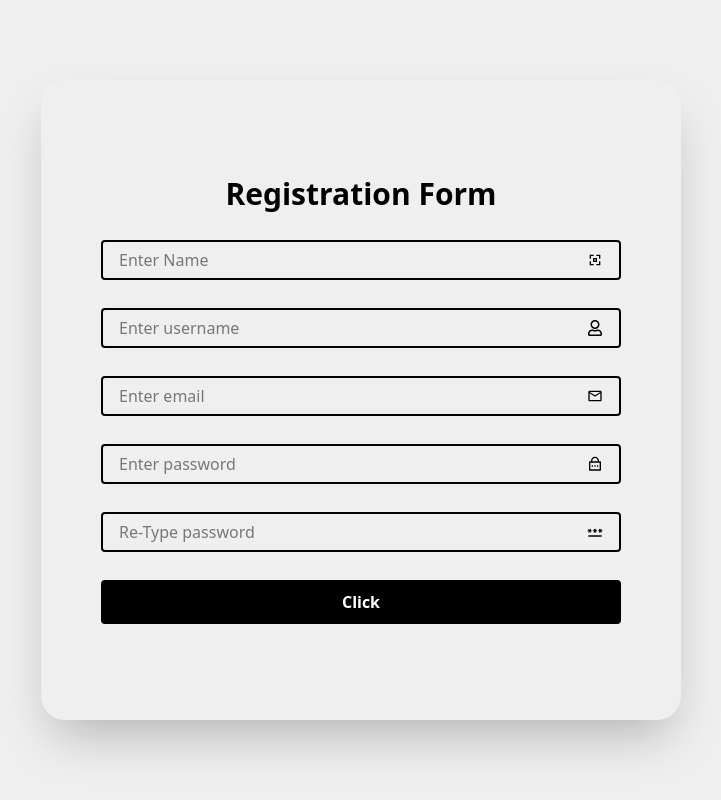
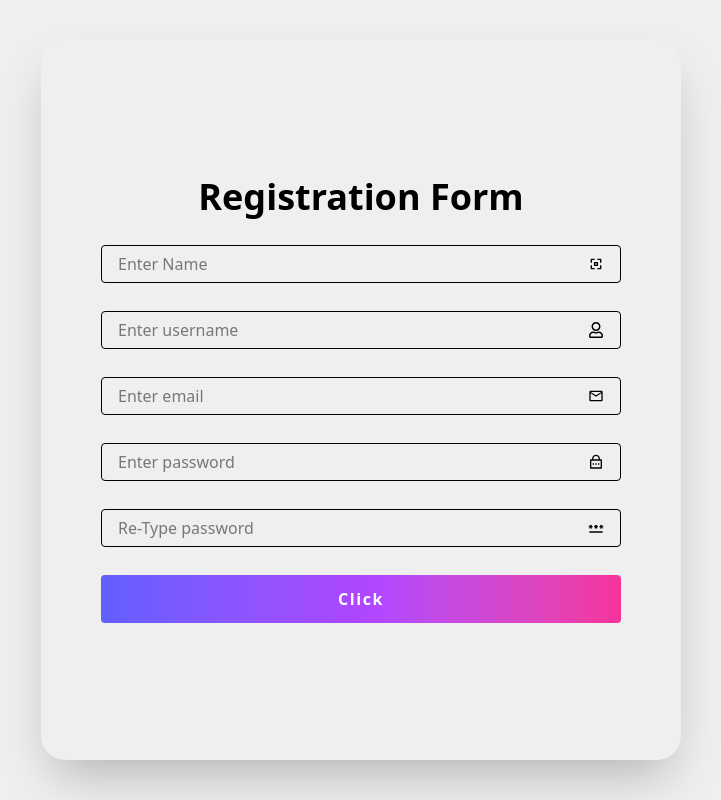
Before and after one commit to saikarthik-0109/billFrontend, a React (Vite) app: page / in a window 1280 px wide. Shown: the whole page, without its empty margins (279-1000 px from the left). Built offline with nearby package versions, Linux system fonts and the light colour scheme.

Commit message:
form validation done for registered page

```diff
--- a/package.json
+++ b/package.json
@@ -13,10 +13,12 @@
     "@tailwindcss/vite": "^4.1.10",
     "react": "^19.1.0",
     "react-dom": "^19.1.0",
+    "react-hot-toast": "^2.5.2",
     "react-icons": "^5.5.0",
     "react-router-dom": "^7.6.2",
     "router-dom": "^3.0.3",
-    "tailwindcss": "^4.1.10"
+    "tailwindcss": "^4.1.10",
+    "val-pass": "^3.0.3"
   },
   "devDependencies": {
     "@eslint/js": "^9.25.0",
--- a/src/components/user/Register.jsx
+++ b/src/components/user/Register.jsx
@@ -4,30 +4,56 @@ import { FaRegUser } from "react-icons/fa";
 import { MdOutlineMailOutline } from "react-icons/md";
 import { RiLockPasswordLine } from "react-icons/ri";
 import { MdPassword } from "react-icons/md";
+import { validatePassword } from 'val-pass';
+import toast from 'react-hot-toast';
 
 const Register = () => {
 
-  let [formData,setformData]=useState({})
-  let [RepeatPassword,setRepeatPassword] =useState("")
+  const [formData,setformData]=useState({})
+  const [RepeatPassword,setRepeatPassword] =useState(true)
+  const [errorMessage,setErrorMessage]=useState("")
   let handleChange=(e)=>{
     let {name,value} =e.target
+    if(name =="password"){
+      let {validateAll,getAllValidationErrorMessage}=validatePassword(value,8)
+      console.log(validateAll); // returns boolean
+      validateAll()? setErrorMessage(""):setErrorMessage(getAllValidationErrorMessage())
+      value=="" && setErrorMessage("")
+    }
     setformData({...formData,[name]:value})
 
   }
-  let checkPassword=(e)=>{
+  const checkPassword=(e)=>{
 
    let{value}= e.target
-   setRepeatPassword(value)
-   if(RepeatPassword ==formData.password)
-   {
-    return true
-   }
-   else{
-    return false
-   }
+
+   formData.password!=value?setRepeatPassword(false):setRepeatPassword(true)
+   value="" && setRepeatPassword(true)
+
   }
-  let handleSubmit=(e)=>{
+  const handleSubmit=(e)=>{
 e.preventDefault()
+let {name,userName,password,email}=formData
+if(!name || !userName || !email || !password)
+  {
+toast.error("All fields Are mandatory")
+return
+  }
+
+ let {validateAll,getAllValidationErrorMessage}=validatePassword(password)
+if(!validateAll())
+{
+  toast.error(`${getAllValidationErrorMessage()}`)
+  return
+}
+
+if(!RepeatPassword)
+{
+  toast.error("password and repaeatPassword are not matched")
+  return
+}
+
+
 console.log(formData);
 
   }
@@ -40,35 +66,41 @@ console.log(formData);
   return (
 
     <div className='bg-[#efefef] size-full flex justify-center items-center '>
-      <form action="" className='w-1/2 h-[80%] rounded-3xl shadow-2xl flex justify-center items-center flex-col
+      <form action="" className='w-1/2 h-[90%] rounded-3xl shadow-2xl flex justify-center items-center flex-col
       gap-7 px-[60px]  max-sm:w-[90%] overflow-auto ' onSubmit={handleSubmit}>
      <div className=' w-full flex justify-center items-center'>
-      <h1 className='font-bold text-3xl   '>Registration Form</h1>
+      <h1 className='font-bold text-4xl '>Registration Form</h1>
      </div>
-     <div className=' w-full flex justify-center items-center  border-2 rounded-sm px-4 py-1.5'>
+     <div className=' w-full flex justify-center items-center  border-1 rounded-sm px-4 py-1.5'>
       <input type="text" name='name' placeholder='Enter Name' className='w-full outline-0' onChange={handleChange}/>
-      <span><CgNametag /></span>
+      <span ><CgNametag /></span>
      </div>
 
-      <div className=' w-full flex justify-center items-center  border-2 rounded-sm px-4 py-1.5' >
+      <div className=' w-full flex justify-center items-center  border-1 rounded-sm px-4 py-1.5' >
       <input type="text" name='userName' placeholder='Enter username' className='w-full outline-0' onChange={handleChange }/>
       <span><FaRegUser /></span>
      </div>
-     <div className=' w-full flex justify-center items-center  border-2 rounded-sm px-4 py-1.5'>
+     <div className=' w-full flex justify-center items-center  border-1 rounded-sm px-4 py-1.5'>
       <input type="email" name='email'  placeholder='Enter email' className='w-full outline-0'onChange={handleChange}/>
       <span><MdOutlineMailOutline /></span>
      </div>
-     <div className=' w-full flex justify-center items-center  border-2 rounded-sm px-4 py-1.5'>
+     <div className=' w-full flex justify-center items-center  border-1 rounded-sm px-4 py-1.5'>
       <input type="password" name='password' placeholder='Enter password' className='w-full outline-0' onChange={handleChange}/>
       <span><RiLockPasswordLine /></span>
      </div>
-     <div className=' w-full flex justify-center items-center  border-2 rounded-sm px-4 py-1.5'>
+     <div className={errorMessage?' w-full flex justify-center items-center   ':'hidden'}>
+        <span className='text-red-400'>{errorMessage}</span>
+      </div>
+
+     <div className={` w-full flex justify-center items-center  border-1 rounded-sm px-4 py-1.5 ${!RepeatPassword ?'border-red-700':'border-black'}`}>
       <input type="password" name='Repeatpassword' placeholder='Re-Type password' className='w-full outline-0' onChange={checkPassword} />
       <span><MdPassword /></span>
      </div>
 
-     <div className=' w-full flex justify-center items-center  border-2 rounded-sm  bg-black '>
-      <button className='h-10 w-full text-white font-bold text-md'>Click</button>
+
+
+     <div className=' w-full flex justify-center items-center  border-2 rounded-sm   border-none hover:bg-white active:bg-white active:scale-[o.5] bg-gradient-to-r from-indigo-500 via-purple-500 to-pink-500'>
+      <button className='h-12 w-full text-white font-bold text-md  tracking-widest '>Click</button>
      </div>
       </form>
     </div>
--- a/src/main.jsx
+++ b/src/main.jsx
@@ -1,3 +1,7 @@
 import { createRoot } from "react-dom/client";
 import App from "./App";
-createRoot(document.getElementById("root")).render(<App></App>)
+import { Toaster } from "react-hot-toast";
+createRoot(document.getElementById("root")).render(<>
+<App></App>
+<Toaster></Toaster>
+</>)
```
Also changed, not shown: 1 other file (tests, documents, lock files or other folders).
